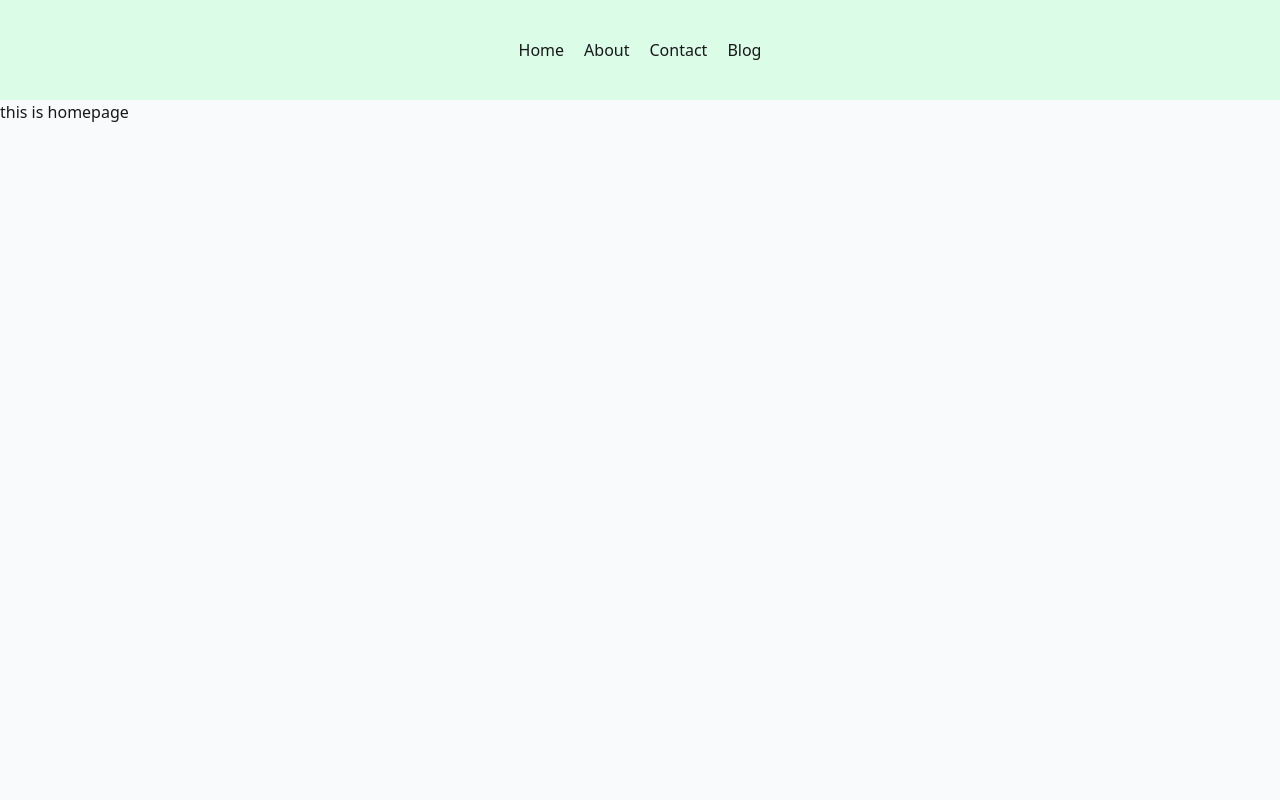
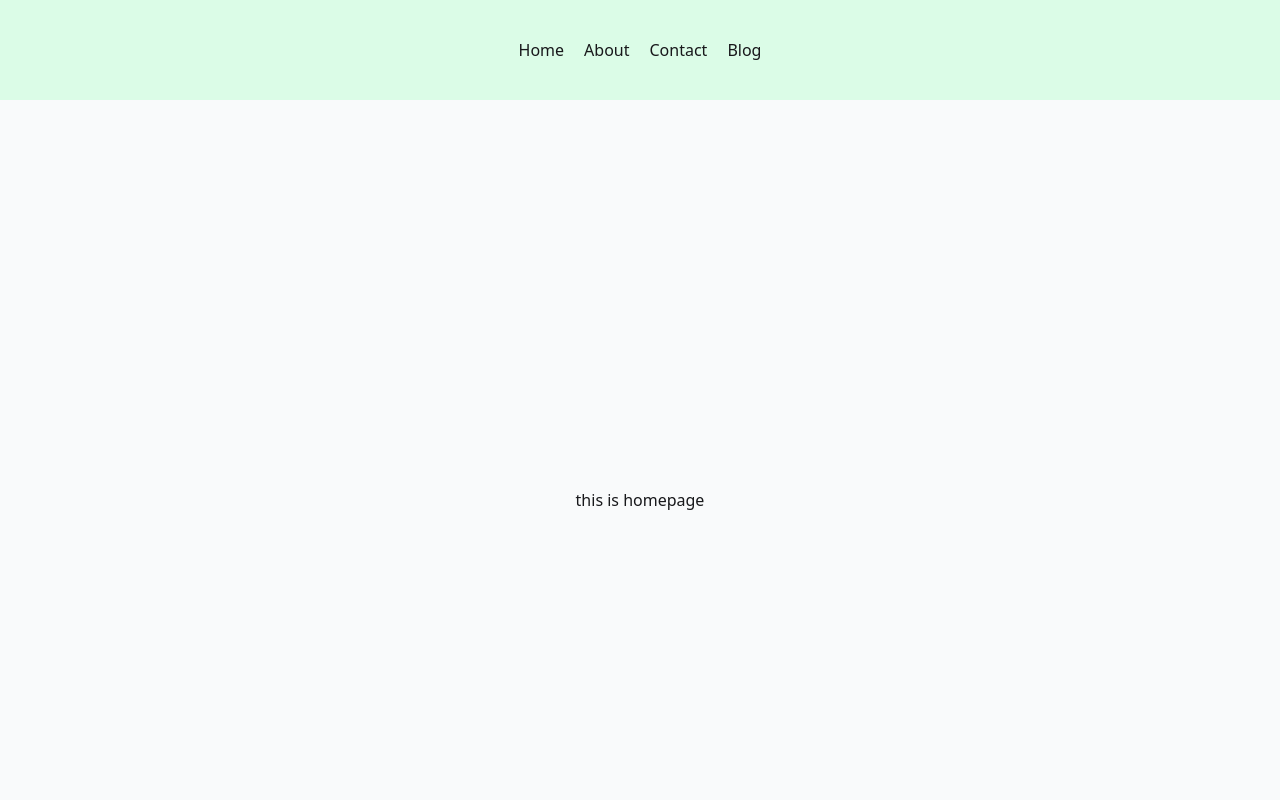
Before and after one commit to msirazu/react-first-simple-static-website, a React (Vite) app: page / in a window 1280 px wide. Shown: the top 800 px of the page. Built offline with nearby package versions, Linux system fonts and the light colour scheme.

Commit message:
used flex center to main content area

```diff
--- a/src/layouts/Root.jsx
+++ b/src/layouts/Root.jsx
@@ -8,7 +8,7 @@ const Root = () => {
             <header className="">
                 <Header />
             </header>
-            <main className="min-h-screen bg-gray-50">
+            <main className="min-h-screen bg-gray-50 flex justify-center items-center">
                 <Outlet />
             </main>
             <footer className="">
```
Also changed, not shown: 1 other file (tests, documents, lock files or other folders).
